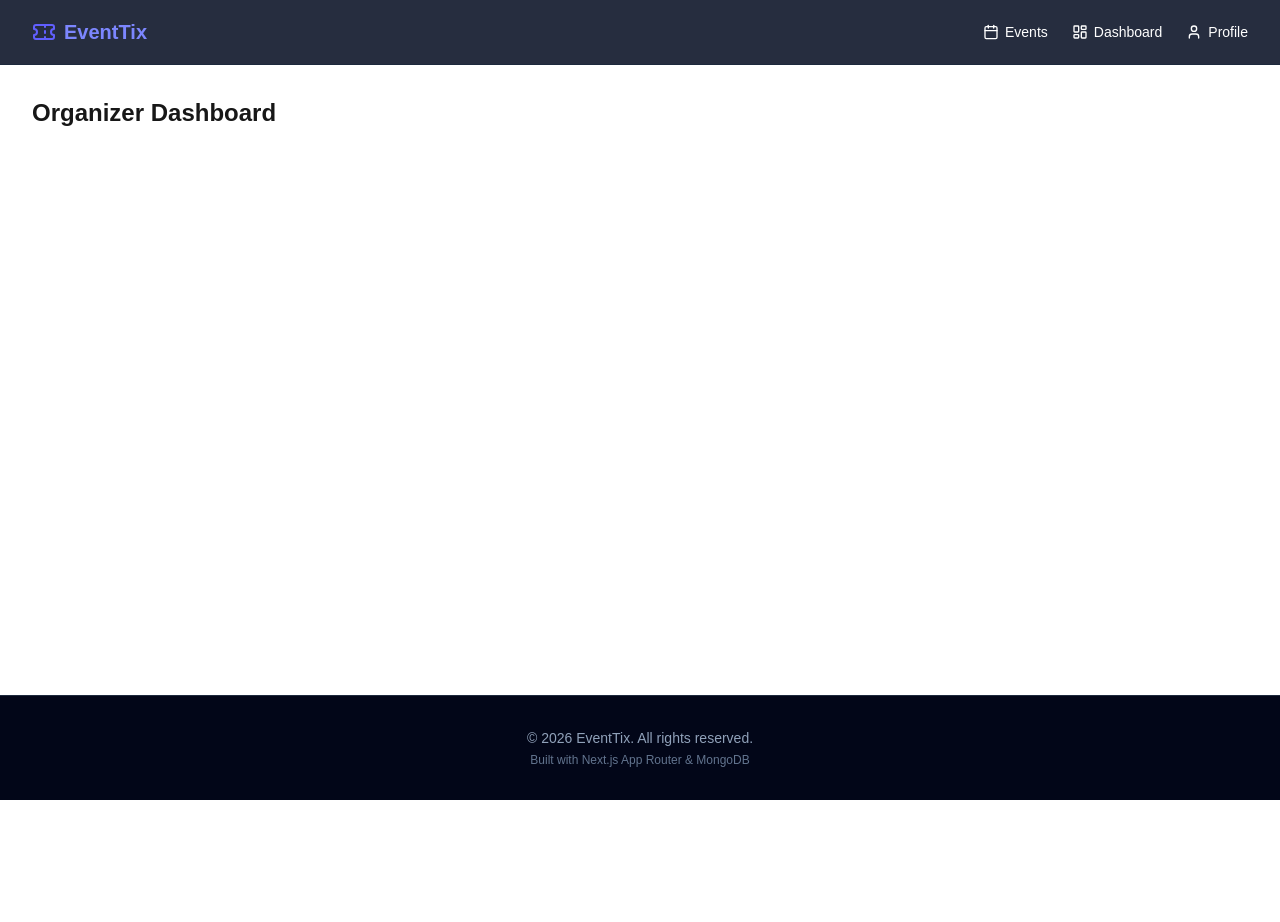
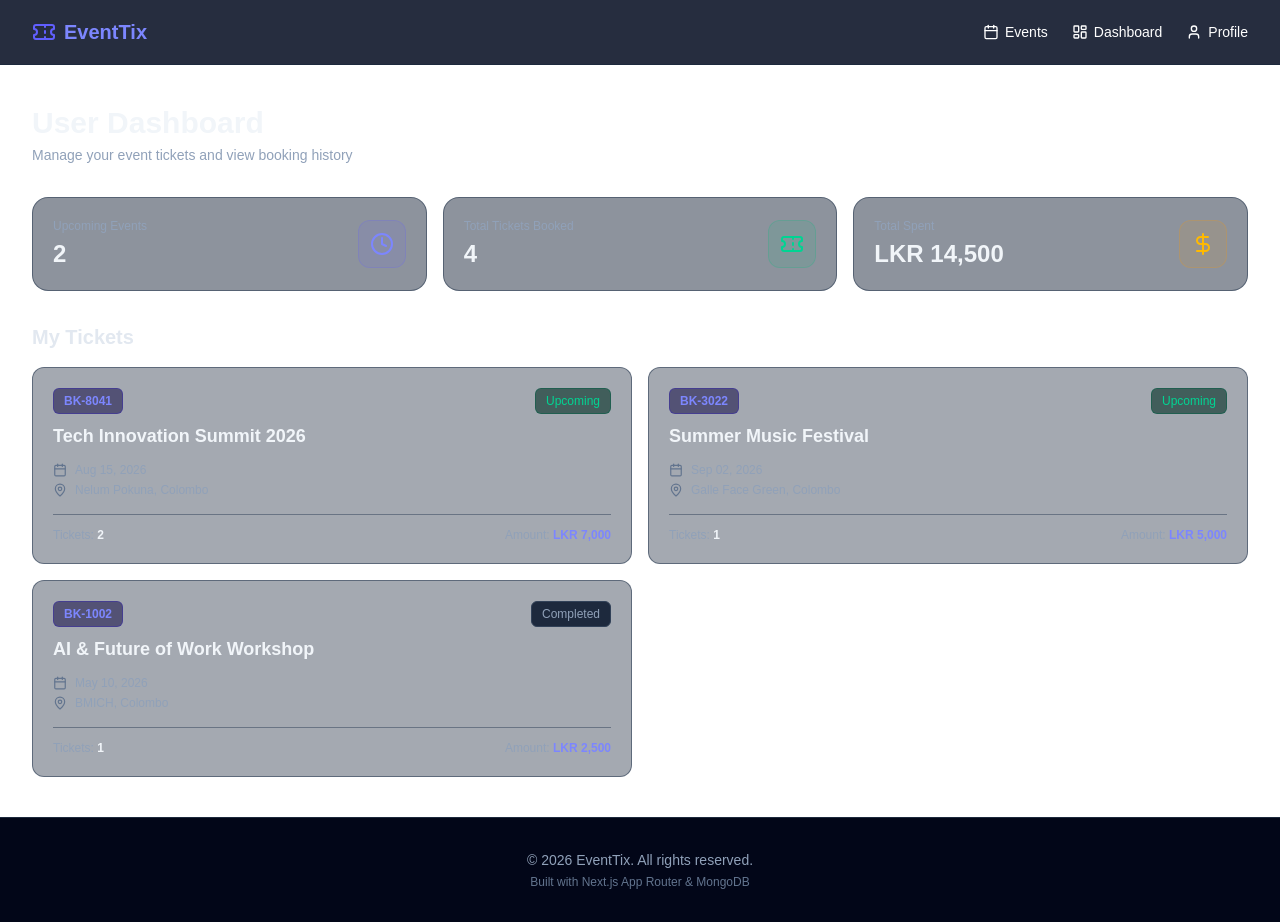
Before and after one commit to Achira2001/event-ticketing-app, a Next.js app: page /dashboard in a window 1280 px wide. Before the commit the page ends 800 px from the top, so only its background shows below. Built offline with nearby package versions, Linux system fonts and the light colour scheme.

Commit message:
Feat: Built user dashboard UI with stats cards and ticket history

```diff
--- a/src/app/dashboard/page.tsx
+++ b/src/app/dashboard/page.tsx
@@ -1,3 +1,164 @@
+"use client";
+
+import { useState } from "react";
+import Link from "next/link";
+import { Ticket, Calendar, MapPin, CheckCircle2, Clock, DollarSign, ArrowRight } from "lucide-react";
+
+// Sample Booked Tickets Data
+const initialBookings = [
+  {
+    id: "BK-8041",
+    eventTitle: "Tech Innovation Summit 2026",
+    category: "Technology",
+    date: "Aug 15, 2026",
+    location: "Nelum Pokuna, Colombo",
+    ticketCount: 2,
+    totalAmount: 7000,
+    status: "Upcoming",
+    bookedOn: "Jul 28, 2026",
+  },
+  {
+    id: "BK-3022",
+    eventTitle: "Summer Music Festival",
+    category: "Music",
+    date: "Sep 02, 2026",
+    location: "Galle Face Green, Colombo",
+    ticketCount: 1,
+    totalAmount: 5000,
+    status: "Upcoming",
+    bookedOn: "Jul 29, 2026",
+  },
+  {
+    id: "BK-1002",
+    eventTitle: "AI & Future of Work Workshop",
+    category: "Technology",
+    date: "May 10, 2026",
+    location: "BMICH, Colombo",
+    ticketCount: 1,
+    totalAmount: 2500,
+    status: "Completed",
+    bookedOn: "May 01, 2026",
+  },
+];
+
 export default function DashboardPage() {
-  return <div className="p-8 text-2xl font-bold">Organizer Dashboard</div>;
+  const [bookings] = useState(initialBookings);
+
+  const totalTickets = bookings.reduce((sum, item) => sum + item.ticketCount, 0);
+  const totalSpent = bookings.reduce((sum, item) => sum + item.totalAmount, 0);
+  const upcomingCount = bookings.filter((b) => b.status === "Upcoming").length;
+
+  return (
+    <div className="max-w-7xl mx-auto px-4 sm:px-6 lg:px-8 py-10 space-y-8">
+
+      {/* Page Header */}
+      <div>
+        <h1 className="text-3xl font-extrabold text-slate-100">User Dashboard</h1>
+        <p className="text-slate-400 text-sm mt-1">Manage your event tickets and view booking history</p>
+      </div>
+
+      {/* Stats Cards */}
+      <div className="grid grid-cols-1 sm:grid-cols-3 gap-4">
+
+        <div className="bg-slate-800/50 border border-slate-700/60 p-5 rounded-2xl flex items-center justify-between">
+          <div>
+            <span className="text-xs text-slate-400 block font-medium">Upcoming Events</span>
+            <span className="text-2xl font-extrabold text-slate-100 mt-1 block">{upcomingCount}</span>
+          </div>
+          <div className="w-12 h-12 bg-indigo-500/10 border border-indigo-500/20 text-indigo-400 rounded-xl flex items-center justify-center">
+            <Clock className="w-6 h-6" />
+          </div>
+        </div>
+
+        <div className="bg-slate-800/50 border border-slate-700/60 p-5 rounded-2xl flex items-center justify-between">
+          <div>
+            <span className="text-xs text-slate-400 block font-medium">Total Tickets Booked</span>
+            <span className="text-2xl font-extrabold text-slate-100 mt-1 block">{totalTickets}</span>
+          </div>
+          <div className="w-12 h-12 bg-emerald-500/10 border border-emerald-500/20 text-emerald-400 rounded-xl flex items-center justify-center">
+            <Ticket className="w-6 h-6" />
+          </div>
+        </div>
+
+        <div className="bg-slate-800/50 border border-slate-700/60 p-5 rounded-2xl flex items-center justify-between">
+          <div>
+            <span className="text-xs text-slate-400 block font-medium">Total Spent</span>
+            <span className="text-2xl font-extrabold text-slate-100 mt-1 block">LKR {totalSpent.toLocaleString()}</span>
+          </div>
+          <div className="w-12 h-12 bg-amber-500/10 border border-amber-500/20 text-amber-400 rounded-xl flex items-center justify-center">
+            <DollarSign className="w-6 h-6" />
+          </div>
+        </div>
+
+      </div>
+
+      {/* Booked Tickets List */}
+      <div className="space-y-4">
+        <h2 className="text-xl font-bold text-slate-200">My Tickets</h2>
+
+        {bookings.length > 0 ? (
+          <div className="grid grid-cols-1 md:grid-cols-2 gap-4">
+            {bookings.map((item) => (
+              <div
+                key={item.id}
+                className="bg-slate-800/40 border border-slate-700/60 hover:border-slate-600 rounded-xl p-5 flex flex-col justify-between space-y-4 transition"
+              >
+                <div className="space-y-2">
+                  <div className="flex justify-between items-center">
+                    <span className="text-xs font-semibold text-indigo-400 bg-indigo-950/60 px-2.5 py-1 rounded-md border border-indigo-800/50">
+                      {item.id}
+                    </span>
+                    <span
+                      className={`text-xs px-2.5 py-1 rounded-md font-medium border ${
+                        item.status === "Upcoming"
+                          ? "bg-emerald-950/60 text-emerald-400 border-emerald-800/50"
+                          : "bg-slate-800 text-slate-400 border-slate-700"
+                      }`}
+                    >
+                      {item.status}
+                    </span>
+                  </div>
+
+                  <h3 className="text-lg font-bold text-slate-100">{item.eventTitle}</h3>
+
+                  <div className="space-y-1 text-xs text-slate-400 pt-1">
+                    <div className="flex items-center gap-2">
+                      <Calendar className="w-3.5 h-3.5 text-slate-500" />
+                      <span>{item.date}</span>
+                    </div>
+                    <div className="flex items-center gap-2">
+                      <MapPin className="w-3.5 h-3.5 text-slate-500" />
+                      <span>{item.location}</span>
+                    </div>
+                  </div>
+                </div>
+
+                <div className="pt-3 border-t border-slate-700/50 flex justify-between items-center text-xs text-slate-300">
+                  <div>
+                    <span className="text-slate-400">Tickets: </span>
+                    <span className="font-bold text-slate-100">{item.ticketCount}</span>
+                  </div>
+                  <div>
+                    <span className="text-slate-400">Amount: </span>
+                    <span className="font-bold text-indigo-400">LKR {item.totalAmount.toLocaleString()}</span>
+                  </div>
+                </div>
+              </div>
+            ))}
+          </div>
+        ) : (
+          <div className="text-center py-12 bg-slate-800/30 rounded-xl border border-slate-800 space-y-3">
+            <p className="text-slate-400">You have no booked tickets yet.</p>
+            <Link
+              href="/events"
+              className="inline-flex items-center gap-1.5 text-indigo-400 hover:text-indigo-300 font-medium text-sm"
+            >
+              Explore events to book <ArrowRight className="w-4 h-4" />
+            </Link>
+          </div>
+        )}
+      </div>
+
+    </div>
+  );
 }
```
